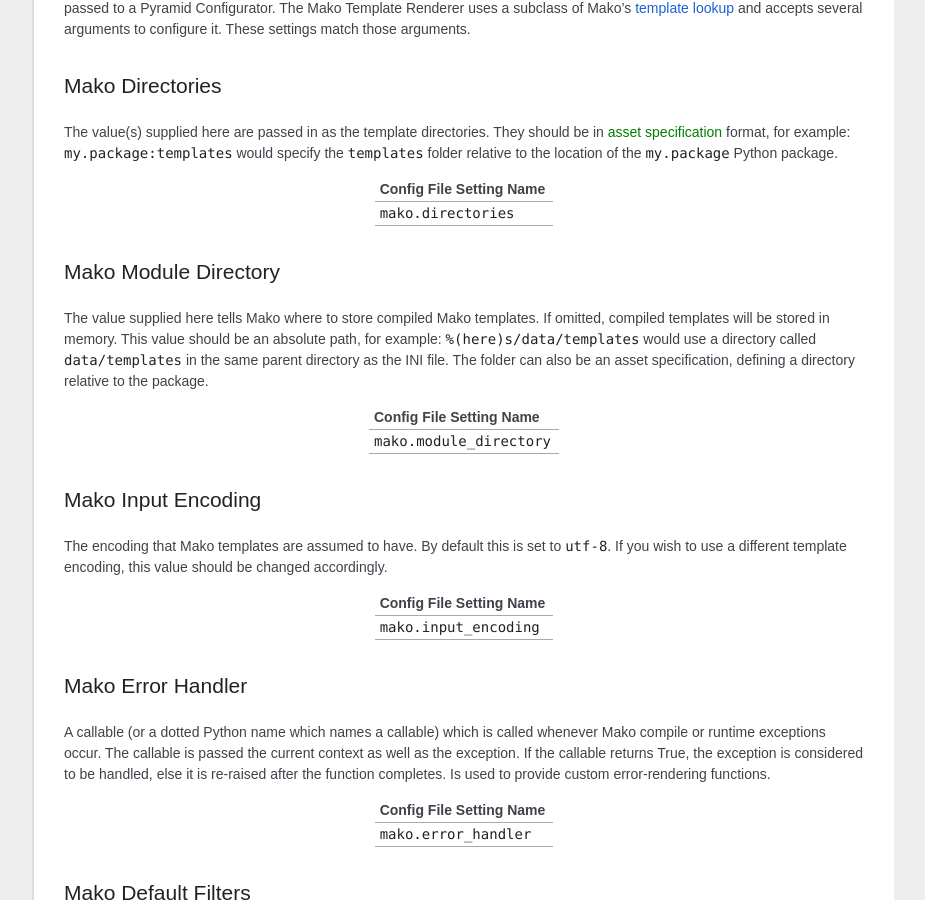
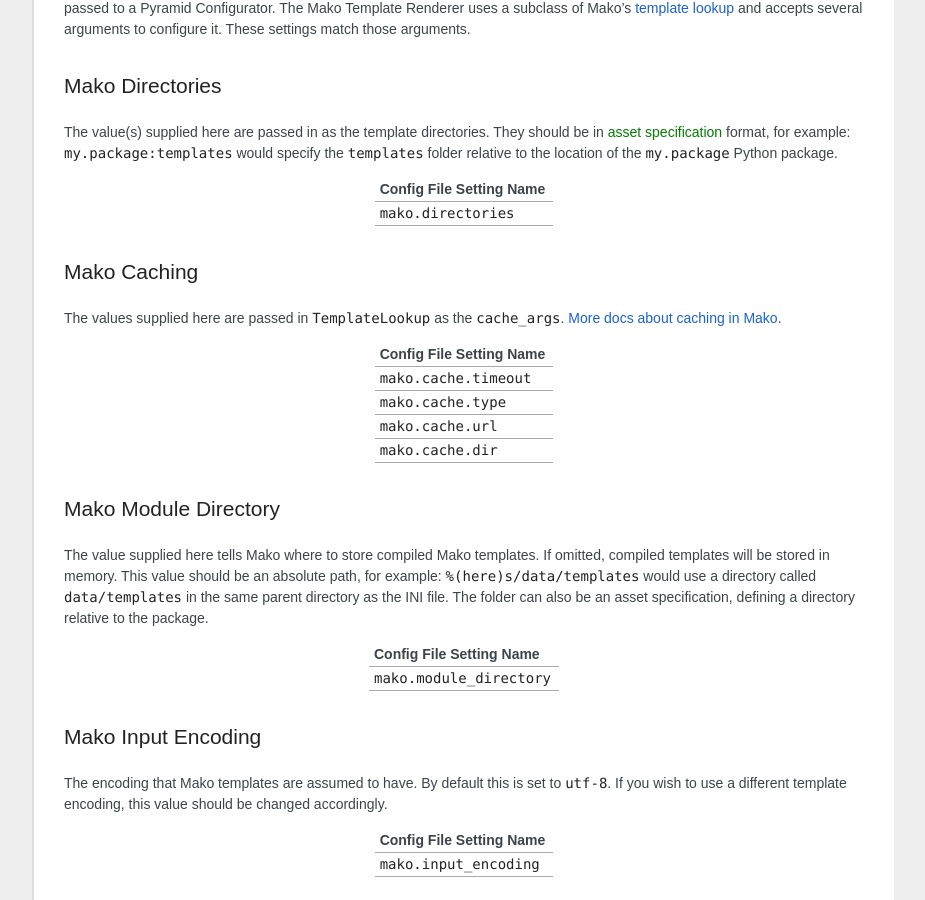
Before and after one commit to Pylons/pyramid_mako, a Sphinx documentation site: the page built from docs/index.rst, in a window 1280 px wide and 900 px high, scrolled down 5159 px. Shown: the whole window, without its empty margins (198-1123 px from the left). Built offline with Sphinx 7.4.7, drawn with Linux system fonts in a browser that asks for light colours; some web fonts are replaced.

Commit message:
Add docs for caching

```diff
--- a/CONTRIBUTORS.txt
+++ b/CONTRIBUTORS.txt
@@ -123,3 +123,5 @@
 John Anderson, 2015-04-11
 
 Caleb P. Burns, 2019-03-14
+
+Slavik Nychkalo, 2019-03-20
--- a/docs/index.rst
+++ b/docs/index.rst
@@ -353,6 +353,28 @@
 |                             |
 +-----------------------------+
 
+Mako Caching
+----------------
+
+The values supplied here are passed in ``TemplateLookup`` as the ``cache_args``.
+`More docs about caching in Mako
+<https://docs.makotemplates.org/en/latest/caching.html>`_.
+
++-----------------------------+
+| Config File Setting Name    |
++=============================+
+|  ``mako.cache.timeout``     |
++-----------------------------+
+|  ``mako.cache.type``        |
++-----------------------------+
+|  ``mako.cache.url``         |
++-----------------------------+
+|  ``mako.cache.dir``         |
+|                             |
+|                             |
+|                             |
++-----------------------------+
+
 Mako Module Directory
 ---------------------
 
```
